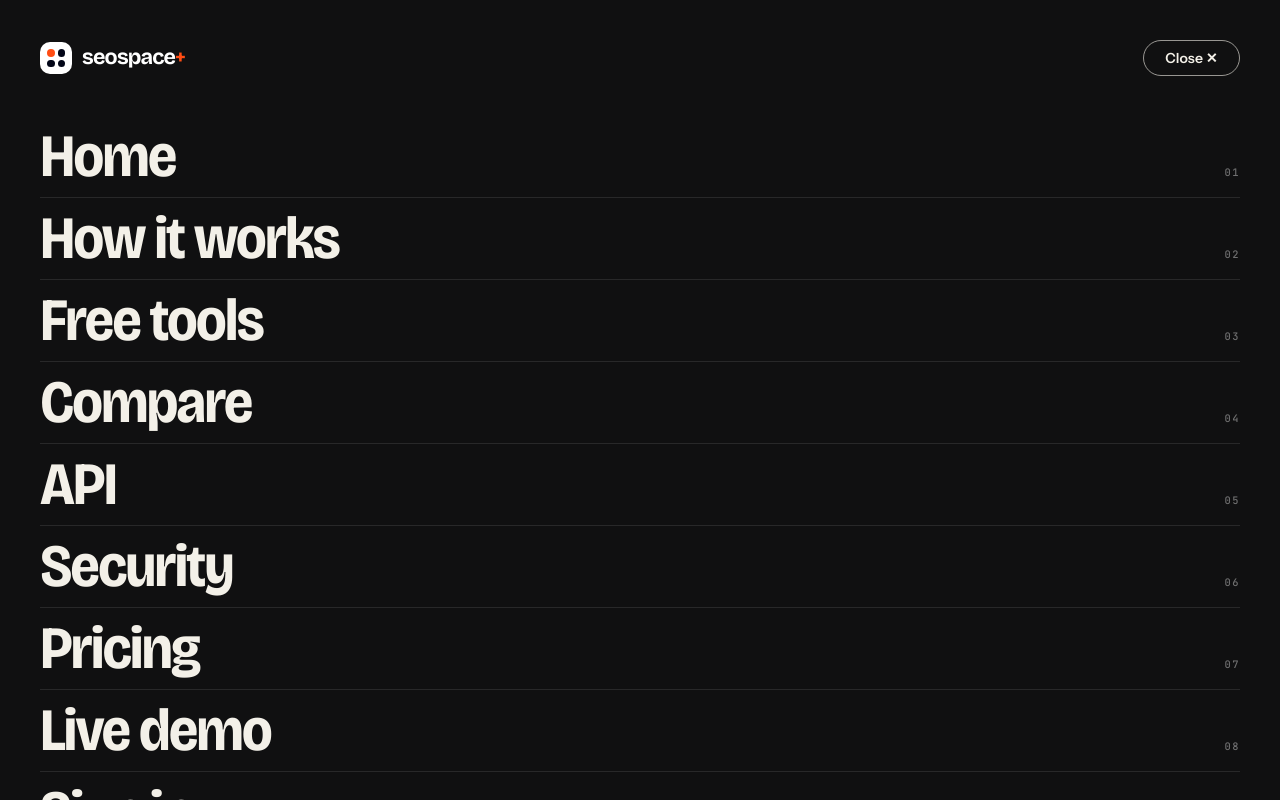
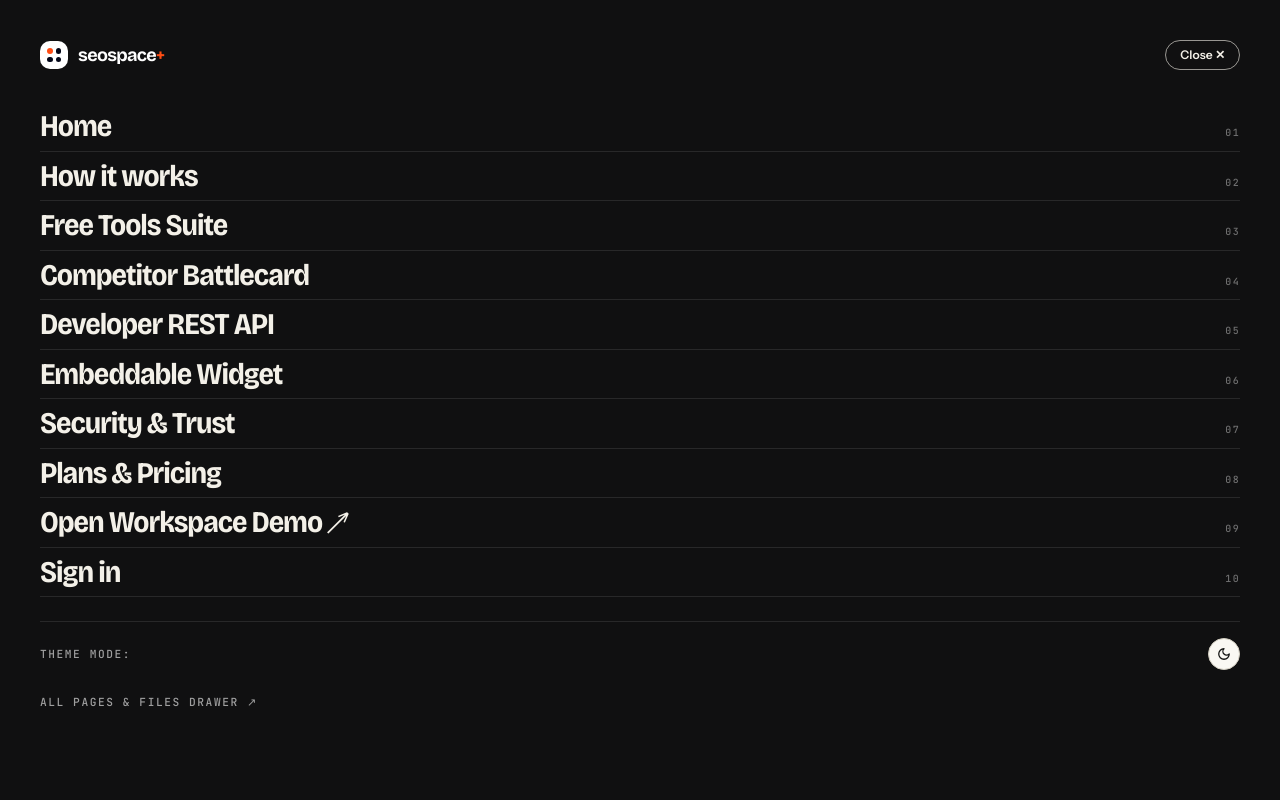
Before and after one commit to MeeksonJr/SEOSPACE, a Next.js app: page / in a window 1280 px wide. Both pictures are taken after a click on the button "Menu". Shown: the top 800 px of the page. Built offline with nearby package versions, Linux system fonts and the light colour scheme; no server answers.

Commit message:
fix(navbar): eliminate horizontal overflow with compact responsive pill, auto-scaling logo, and overflow-x clip

```diff
--- a/src/app/globals.css
+++ b/src/app/globals.css
@@ -57,9 +57,18 @@ html[data-sp-theme="dark"] {
     background-color: #f8fafc;
     color: #0f172a;
     -webkit-font-smoothing: antialiased;
+    overflow-x: clip;
+    max-width: 100vw;
   }
   html {
     scroll-behavior: smooth;
+    overflow-x: clip;
+    max-width: 100vw;
+  }
+  .sp-page {
+    overflow-x: clip;
+    max-width: 100vw;
+    width: 100%;
   }
   .sp-page ::selection {
     background: var(--sp-accent);
@@ -161,7 +170,7 @@ html:not(.sp-js) [data-reveal] { opacity: 1; transform: none; }
 .sp-bob { animation: sp-bob 6s ease-in-out infinite; }
 .sp-bob-2 { animation: sp-bob 7.5s ease-in-out -2s infinite; }
 
-.sp-marquee { overflow: hidden; }
+.sp-marquee { overflow: hidden; width: 100%; max-width: 100%; }
 .sp-marquee-track { display: flex; width: max-content; animation: sp-marquee 34s linear infinite; }
 .sp-marquee:hover .sp-marquee-track { animation-play-state: paused; }
 @keyframes sp-marquee { to { transform: translateX(-50%); } }
--- a/src/components/ui/PublicChrome.tsx
+++ b/src/components/ui/PublicChrome.tsx
@@ -50,36 +50,92 @@ export function usePublicTheme(defaultDark = false) {
   return { isDark, setTheme, toggleTheme: () => setTheme(!isDark) };
 }
 
-/** Two-position switch with a sliding thumb. */
+/** Theme toggle: compact icon on mobile, sleek switch on desktop */
 export function ThemeToggleButton({
   isDark,
   onToggle,
+  size = "md",
 }: {
   isDark: boolean;
   onToggle: () => void;
   size?: "sm" | "md";
 }) {
   return (
+    <>
+      {/* Mobile / Compact icon button */}
       <button
         type="button"
         role="switch"
         aria-checked={isDark}
         aria-label={isDark ? "Switch to light theme" : "Switch to dark theme"}
         onClick={onToggle}
-      className="relative inline-flex h-9 w-[4.6rem] shrink-0 items-center rounded-full border border-line bg-card cursor-pointer sp-eyebrow !text-[0.6rem] text-ink"
+        className={`inline-flex items-center justify-center rounded-full border border-line bg-card hover:bg-stage cursor-pointer text-ink transition-colors ${
+          size === "sm" ? "h-8 w-8 text-xs" : "h-8 w-8 sm:hidden text-xs"
+        }`}
+        title={isDark ? "Switch to day theme" : "Switch to night theme"}
+      >
+        {isDark ? (
+          <svg
+            className="w-3.5 h-3.5"
+            viewBox="0 0 24 24"
+            fill="none"
+            stroke="currentColor"
+            strokeWidth="2.2"
+            strokeLinecap="round"
+            strokeLinejoin="round"
+            aria-hidden="true"
+          >
+            <circle cx="12" cy="12" r="4" />
+            <path d="M12 2v2M12 20v2M4.93 4.93l1.41 1.41M17.66 17.66l1.41 1.41M2 12h2M20 12h2M6.34 17.66l-1.41 1.41M19.07 4.93l-1.41 1.41" />
+          </svg>
+        ) : (
+          <svg
+            className="w-3.5 h-3.5"
+            viewBox="0 0 24 24"
+            fill="none"
+            stroke="currentColor"
+            strokeWidth="2.2"
+            strokeLinecap="round"
+            strokeLinejoin="round"
+            aria-hidden="true"
+          >
+            <path d="M12 3a6 6 0 0 0 9 9 9 9 0 1 1-9-9Z" />
+          </svg>
+        )}
+      </button>
+
+      {/* Desktop two-position sliding switch */}
+      {size !== "sm" && (
+        <button
+          type="button"
+          role="switch"
+          aria-checked={isDark}
+          aria-label={isDark ? "Switch to light theme" : "Switch to dark theme"}
+          onClick={onToggle}
+          className="relative hidden sm:inline-flex h-8 w-[4.4rem] shrink-0 items-center rounded-full border border-line bg-card cursor-pointer sp-eyebrow !text-[0.58rem] text-ink"
         >
           <span
-        className={`absolute top-[3px] h-[26px] w-[34px] rounded-full bg-ink transition-transform duration-300 ${
-          isDark ? "translate-x-[34px]" : "translate-x-[3px]"
+            className={`absolute top-[2px] h-[24px] w-[32px] rounded-full bg-ink transition-transform duration-300 ${
+              isDark ? "translate-x-[34px]" : "translate-x-[2px]"
             }`}
           />
-      <span className={`relative z-10 w-1/2 text-center transition-colors ${isDark ? "text-mute" : "text-paper"}`}>
+          <span
+            className={`relative z-10 w-1/2 text-center transition-colors ${
+              isDark ? "text-mute" : "text-paper"
+            }`}
+          >
             Day
           </span>
-      <span className={`relative z-10 w-1/2 text-center transition-colors ${isDark ? "text-paper" : "text-mute"}`}>
+          <span
+            className={`relative z-10 w-1/2 text-center transition-colors ${
+              isDark ? "text-paper" : "text-mute"
+            }`}
+          >
             Night
           </span>
         </button>
+      )}
+    </>
   );
 }
 
@@ -110,39 +166,69 @@ export function PublicNavbar({
   }, [open]);
 
   return (
-    <header className="sticky top-0 z-50 px-3 sm:px-5 pt-3">
-      <div className="mx-auto max-w-[88rem] flex items-center justify-between gap-3 rounded-full border border-line bg-card/95 backdrop-blur px-3 sm:px-4 py-2 sp-card-shadow">
-        <Link href="/" className="shrink-0 pl-1" aria-label="Seospace home">
-          <SeospaceLogo auto />
+    <header className="sticky top-0 z-50 px-2.5 sm:px-4 lg:px-6 pt-2.5 sm:pt-3 w-full max-w-full">
+      <div className="mx-auto max-w-5xl xl:max-w-6xl w-full flex items-center justify-between gap-2 sm:gap-4 rounded-full border border-line bg-card/95 backdrop-blur px-3 sm:px-4 py-2 sp-card-shadow">
+        {/* Brand Logo */}
+        <Link href="/" className="shrink-0 pl-0.5" aria-label="Seospace home">
+          <SeospaceLogo auto size="sm" />
         </Link>
 
-        <nav className="hidden lg:flex items-center gap-1 text-[0.82rem] font-medium">
-          {NAV.map((n) => (
+        {/* Desktop Navigation Links */}
+        <nav className="hidden md:flex items-center gap-0.5 lg:gap-1 text-[0.8rem] font-medium min-w-0">
           <Link
-              key={n.href}
-              href={n.href}
-              className="px-3.5 py-2 rounded-full text-mute hover:text-ink hover:bg-stage transition-colors"
+            href="/tools"
+            className="px-2.5 lg:px-3 py-1.5 rounded-full text-mute hover:text-ink hover:bg-stage transition-colors"
           >
-              {n.label}
+            Tools
           </Link>
-          ))}
+          <Link
+            href="/compare"
+            className="px-2.5 lg:px-3 py-1.5 rounded-full text-mute hover:text-ink hover:bg-stage transition-colors"
+          >
+            Compare
+          </Link>
+          <Link
+            href="/docs"
+            className="px-2.5 lg:px-3 py-1.5 rounded-full text-mute hover:text-ink hover:bg-stage transition-colors"
+          >
+            API
+          </Link>
+          <Link
+            href="/security"
+            className="hidden lg:inline-flex px-2.5 lg:px-3 py-1.5 rounded-full text-mute hover:text-ink hover:bg-stage transition-colors"
+          >
+            Security
+          </Link>
+          <Link
+            href="/#pricing"
+            className="px-2.5 lg:px-3 py-1.5 rounded-full text-mute hover:text-ink hover:bg-stage transition-colors"
+          >
+            Pricing
+          </Link>
         </nav>
 
-        <div className="flex items-center gap-2">
+        {/* Right Actions */}
+        <div className="flex items-center gap-1.5 sm:gap-2 shrink-0">
           <ThemeToggleButton isDark={isDark} onToggle={onToggleTheme} />
+
           <Link
             href="/login"
-            className="hidden sm:inline-flex px-3 py-2 text-[0.82rem] font-medium text-ink hover:underline underline-offset-4"
+            className="hidden lg:inline-flex px-2.5 py-1.5 text-[0.8rem] font-medium text-ink hover:underline underline-offset-4"
           >
             Sign in
           </Link>
-          <Link href="/dashboard" className="sp-btn sp-btn-primary !py-2.5 !px-4 hidden sm:inline-flex">
-            Open live demo <span aria-hidden>↗</span>
+
+          <Link
+            href="/dashboard"
+            className="sp-btn sp-btn-primary !py-1.5 !px-3 sm:!px-3.5 !text-xs hidden sm:inline-flex"
+          >
+            <span>Live demo</span> <span aria-hidden>↗</span>
           </Link>
+
           <button
             type="button"
             onClick={() => setOpen(true)}
-            className="lg:hidden sp-btn sp-btn-ghost !py-2.5 !px-4"
+            className="md:hidden sp-btn sp-btn-ghost !py-1.5 !px-2.5 !text-xs font-semibold"
             aria-label="Open menu"
             aria-expanded={open}
           >
@@ -151,36 +237,62 @@ export function PublicNavbar({
         </div>
       </div>
 
+      {/* Mobile Drawer Overlay */}
       {open && (
-        <div className="fixed inset-0 z-[60] bg-night text-[#f3f0e8] flex flex-col p-6 sm:p-10 overflow-y-auto" role="dialog" aria-modal="true">
+        <div
+          className="fixed inset-0 z-[60] bg-night text-[#f3f0e8] flex flex-col p-6 sm:p-10 overflow-y-auto"
+          role="dialog"
+          aria-modal="true"
+        >
           <div className="flex items-center justify-between">
-            <SeospaceLogo darkText={false} />
-            <button type="button" onClick={() => setOpen(false)} className="sp-btn sp-btn-ghost !text-[#f3f0e8] !border-[#f3f0e8]/60 !py-2.5">
+            <SeospaceLogo darkText={false} size="sm" />
+            <button
+              type="button"
+              onClick={() => setOpen(false)}
+              className="sp-btn sp-btn-ghost !text-[#f3f0e8] !border-[#f3f0e8]/60 !py-1.5 !px-3.5 !text-xs"
+            >
               Close ✕
             </button>
           </div>
-          <nav className="mt-10 flex flex-col">
-            {[{ href: "/", label: "Home" }, ...NAV, { href: "/dashboard", label: "Live demo" }, { href: "/login", label: "Sign in" }].map((n, i) => (
+          <nav className="mt-8 flex flex-col">
+            {[
+              { href: "/", label: "Home" },
+              { href: "/#how", label: "How it works" },
+              { href: "/tools", label: "Free Tools Suite" },
+              { href: "/compare", label: "Competitor Battlecard" },
+              { href: "/docs", label: "Developer REST API" },
+              { href: "/widget", label: "Embeddable Widget" },
+              { href: "/security", label: "Security & Trust" },
+              { href: "/#pricing", label: "Plans & Pricing" },
+              { href: "/dashboard", label: "Open Workspace Demo ↗" },
+              { href: "/login", label: "Sign in" },
+            ].map((n, i) => (
               <Link
                 key={n.href + n.label}
                 href={n.href}
                 onClick={() => setOpen(false)}
-                className="sp-display text-[2.6rem] sm:text-6xl py-3 border-b border-white/10 flex items-baseline justify-between hover:text-[#ff4d14] transition-colors"
+                className="sp-display text-2xl sm:text-3xl py-2.5 border-b border-white/10 flex items-baseline justify-between hover:text-[#ff4d14] transition-colors"
               >
                 <span>{n.label}</span>
-                <span className="sp-eyebrow !text-[0.65rem] text-white/40">{String(i + 1).padStart(2, "0")}</span>
+                <span className="sp-eyebrow !text-[0.62rem] text-white/40">
+                  {String(i + 1).padStart(2, "0")}
+                </span>
               </Link>
             ))}
           </nav>
+          <div className="mt-6 flex items-center justify-between pt-4 border-t border-white/10">
+            <span className="sp-eyebrow text-white/60">Theme Mode:</span>
+            <ThemeToggleButton isDark={isDark} onToggle={onToggleTheme} size="sm" />
+          </div>
           <button
             type="button"
             onClick={() => {
               setOpen(false);
               triggerSiteNavigator(true);
             }}
-            className="mt-8 sp-eyebrow text-left text-white/60 hover:text-white"
+            className="mt-6 sp-eyebrow text-left text-white/60 hover:text-white cursor-pointer"
           >
-            All pages & files ↗
+            All pages &amp; files drawer ↗
           </button>
         </div>
       )}
```
Lines whose indentation alone changed are shown as unchanged.
